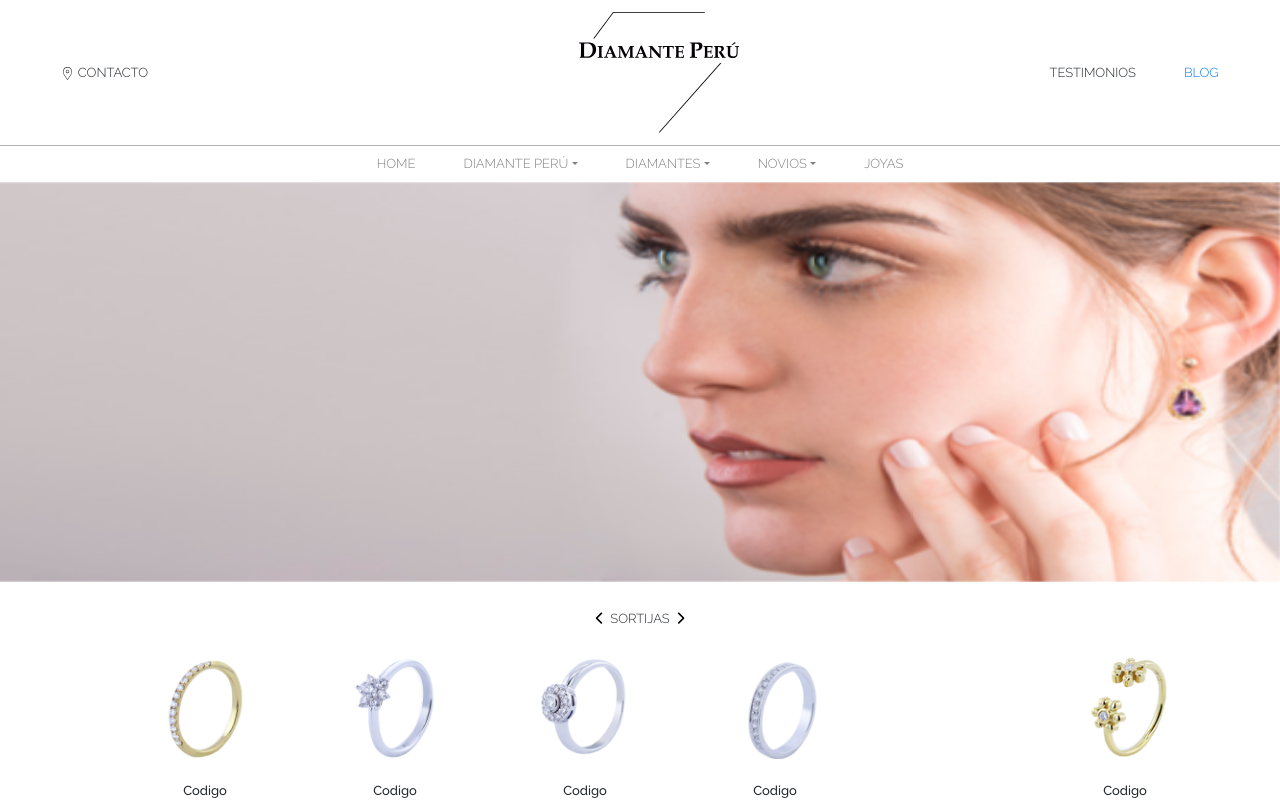
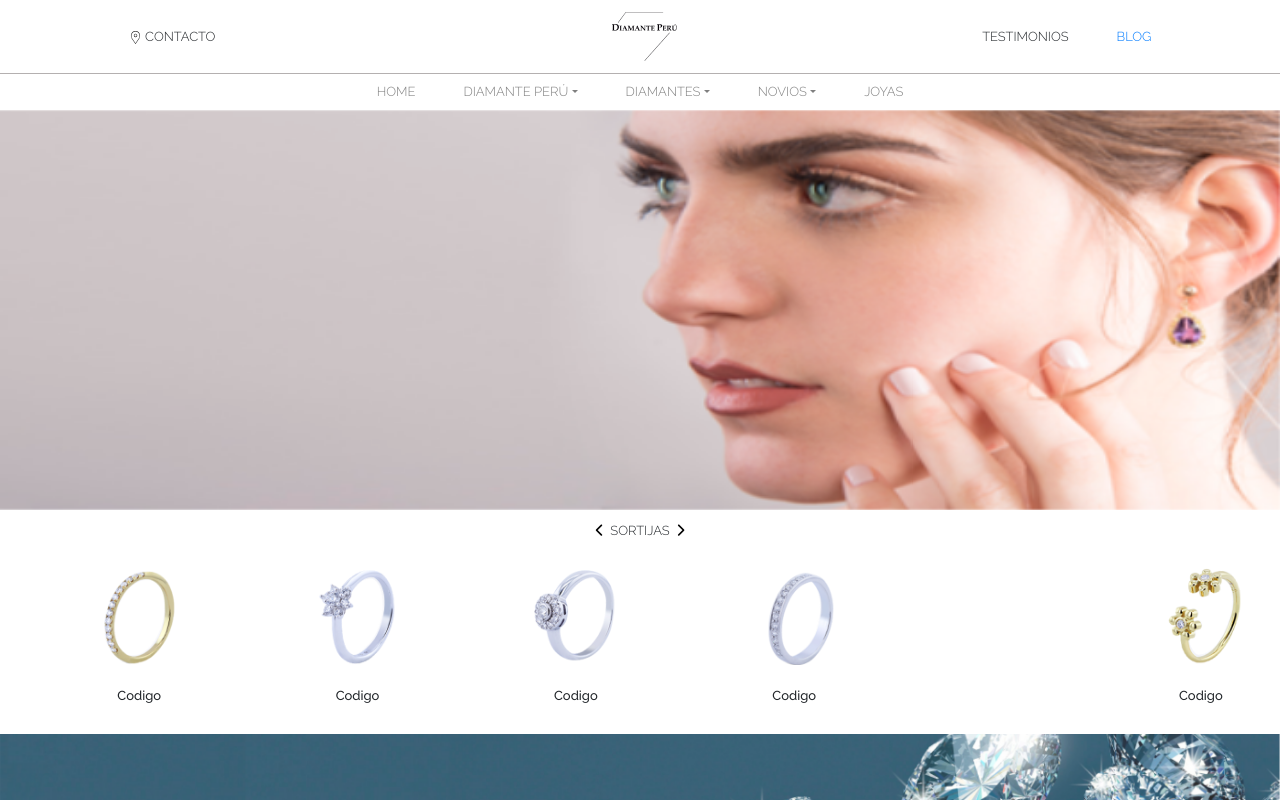
Before and after one commit to HB-Programacion/DiamantePeru, a React (Create React App) app in the folder my-app/: page / in a window 1280 px wide. Shown: the top 800 px of the page. Built offline with nearby package versions, Linux system fonts and the light colour scheme.

Commit message:
vista de home con un footer

```diff
--- a/my-app/src/components/App.js
+++ b/my-app/src/components/App.js
@@ -10,8 +10,8 @@ const App = () => {
   return (
     <Router>
     <div className="">
-      <div className="App vh100">
-        <div className="vh100">
+      <div className="App">
+        <div className="">
           <TabBar/>
         </div>
       <Footer/>
--- a/my-app/src/components/Convenio.jsx
+++ b/my-app/src/components/Convenio.jsx
@@ -2,7 +2,7 @@ import React from "react";
 
 const Convenio = () => {
     return (
-        <div className="animated fadeIn">
+        <div className="animated fadeIn ">
             <div className="fndo-img1 mb-0">
                 <div className="w100 pad-5-xs pad-2 blue-background">
                     <div className="w45 w100-xs center color-white text-centered"> <label className="spacing4 text-1-5 bolder-xs ">CONVENIO</label>
--- a/my-app/src/components/Home.jsx
+++ b/my-app/src/components/Home.jsx
@@ -19,8 +19,9 @@ import img9 from "../img/9.png"
 
 const Home = () => {
     return(
-        <div className="w100 animated fadeIn vh80">
-        <div className="portada"></div>
+      <>
+        <div className="w100 h80 animated fadeIn ">
+        <div className="portada "></div>
             <div id="carouselExampleSlidesOnly" className="carousel slide noPortada" data-ride="carousel">
                 <div className="carousel-inner">
                     <div class="carousel-item active">
@@ -34,8 +35,8 @@ const Home = () => {
                     </div>
                 </div>
             </div>
-            <div class="container my-4">
-    <div id="multi-item-example" class="carousel slide carousel-multi-item" data-ride="carousel">
+
+    <div id="multi-item-example" class="carousel slide carousel-multi-item mt-2" data-ride="carousel">
 
       <div class="controls-top center">
         <a class="btn-floating" href="#multi-item-example" data-slide="prev"><i class="fas fa-chevron-left arrow"></i></a>
@@ -55,7 +56,7 @@ const Home = () => {
 
           <div class="row allCenter">
             <div class="col-md-2">
-              <div class="mb-2">
+              <div class="pb-3">
                 <img class="card-img-top" src={img1}
                   alt="Card image cap"/>
                 <div class="card-body center">
@@ -65,7 +66,7 @@ const Home = () => {
             </div>
 
             <div class="col-md-2 clearfix d-none d-md-block">
-              <div class="mb-2">
+              <div class="pb-3">
                 <img class="card-img-top" src={img2}
                   alt="Card image cap"/>
                 <div class="card-body center">
@@ -75,7 +76,7 @@ const Home = () => {
             </div>
 
             <div class="col-md-2 clearfix d-none d-md-block">
-              <div class="mb-2">
+              <div class="pb-3">
                 <img class="card-img-top" src={img3}
                   alt="Card image cap"/>
                 <div class="card-body center">
@@ -85,7 +86,7 @@ const Home = () => {
             </div>
 
             <div class="col-md-2 clearfix d-none d-md-block">
-              <div class="mb-2">
+              <div class="pb-3">
                 <img class="card-img-top" src={img4}
                   alt="Card image cap"/>
                 <div class="card-body center">
@@ -95,7 +96,7 @@ const Home = () => {
             </div>
 
              <div class="col-md-2 clearfix d-none d-md-block">
-              <div class="mb-2">
+              <div class="pb-3">
                 <img class="card-img-top" src={img5}
                   alt="Card image cap"/>
                 <div class="card-body center">
@@ -105,7 +106,7 @@ const Home = () => {
             </div>
 
             {/* <div class="col-md-2 clearfix d-none d-md-block">
-              <div class="mb-2">
+              <div class="pb-3">
                 <img class="card-img-top" src={img5}
                   alt="Card image cap"/>
                 <div class="card-body center">
@@ -121,7 +122,7 @@ const Home = () => {
 
           <div class="row allCenter">
             <div class="col-md-2">
-              <div class="mb-2">
+              <div class="pb-3">
                 <img class="card-img-top" src={img6}
                   alt="Card image cap"/>
                 <div class="card-body center">
@@ -131,7 +132,7 @@ const Home = () => {
             </div>
 
             <div class="col-md-2 clearfix d-none d-md-block">
-              <div class="mb-2">
+              <div class="pb-3">
                 <img class="card-img-top" src={img7}
                   alt="Card image cap"/>
                 <div class="card-body center">
@@ -141,7 +142,7 @@ const Home = () => {
             </div>
 
             <div class="col-md-2 clearfix d-none d-md-block">
-              <div class="mb-2">
+              <div class="pb-3">
                 <img class="card-img-top" src={img8}
                   alt="Card image cap"/>
                 <div class="card-body center">
@@ -151,7 +152,7 @@ const Home = () => {
             </div>
 
             <div class="col-md-2 clearfix d-none d-md-block">
-              <div class="mb-2">
+              <div class="pb-3">
                 <img class="card-img-top" src={img5}
                   alt="Card image cap"/>
                 <div class="card-body center">
@@ -161,7 +162,7 @@ const Home = () => {
             </div>
 
             {/* <div class="col-md-2 clearfix d-none d-md-block">
-              <div class="mb-2">
+              <div class="pb-3">
                 <img class="card-img-top" src={img9}
                   alt="Card image cap"/>
                 <div class="card-body center">
@@ -171,7 +172,7 @@ const Home = () => {
             </div> */}
 
             <div class="col-md-2 clearfix d-none d-md-block">
-              <div class="mb-2">
+              <div class="pb-3">
                 <img class="card-img-top" src={img1}
                   alt="Card image cap"/>
                 <div class="card-body center">
@@ -187,7 +188,7 @@ const Home = () => {
 
           <div class="row allCenter">
             <div class="col-md-2">
-              <div class="mb-2">
+              <div class="pb-3">
                 <img class="card-img-top" src={img2}
                   alt="Card image cap"/>
                 <div class="card-body center">
@@ -197,7 +198,7 @@ const Home = () => {
             </div>
 
             <div class="col-md-2 clearfix d-none d-md-block">
-              <div class="mb-2">
+              <div class="pb-3">
                 <img class="card-img-top" src={img3}
                   alt="Card image cap"/>
                 <div class="card-body center">
@@ -207,7 +208,7 @@ const Home = () => {
             </div>
 
             {/* <div class="col-md-2 clearfix d-none d-md-block">
-              <div class="mb-2">
+              <div class="pb-3">
                 <img class="card-img-top" src={img4}
                   alt="Card image cap"/>
                 <div class="card-body center">
@@ -217,7 +218,7 @@ const Home = () => {
             </div> */}
 
             <div class="col-md-2 clearfix d-none d-md-block">
-              <div class="mb-2">
+              <div class="pb-3">
                 <img class="card-img-top" src={img5}
                   alt="Card image cap"/>
                 <div class="card-body center">
@@ -227,7 +228,7 @@ const Home = () => {
             </div>
 
             <div class="col-md-2 clearfix d-none d-md-block">
-              <div class="mb-2">
+              <div class="pb-3">
                 <img class="card-img-top" src={img5}
                   alt="Card image cap"/>
                 <div class="card-body center">
@@ -237,7 +238,7 @@ const Home = () => {
             </div>
 
             <div class="col-md-2 clearfix d-none d-md-block">
-              <div class="mb-2">
+              <div class="pb-3">
                 <img class="card-img-top" src={img6}
                   alt="Card image cap"/>
                 <div class="card-body center">
@@ -251,9 +252,10 @@ const Home = () => {
       </div>
     </div>
   </div>
-<Convenio/>
-<Footer></Footer>
-</div>
+    <div class="w100">
+<Convenio />
+
+</div></>
     )
 }
 export default Home;
--- a/my-app/src/css/App.css
+++ b/my-app/src/css/App.css
@@ -19,7 +19,6 @@
 
     .App {
         height: 100vh;
-        width: 100vw;
         background-color: #fff;
     }
 
@@ -405,8 +404,8 @@
     }
 
     .logoCenter {
-        padding-left: 20em;
-        width: 75%
+        padding-left: 7em;
+        width: 12em;
     }
     /* MOTIVOS */
 
@@ -531,7 +530,7 @@
     }
 
     .card-img-top {
-        width: 90%;
+        width: 73%;
         margin-left: 5%;
         margin-right: 5%;
     }
@@ -977,7 +976,7 @@
             justify-content: flex-start;
         }
         .logo {
-            /* width: 100%; */
+            width: 6em;
             margin: 0 !important;
             padding-left: 0 !important
         }
```
